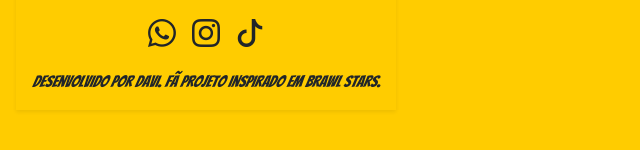
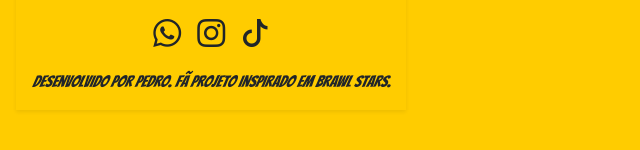
Before and after one commit to Pedro-vinicios/3-bimestre, a plain HTML site: page index.html in a window 1280 px wide. Shown: the part 2867-3017 px from the top of the page, 66-706 px from the left. Drawn offline with nearby package versions, Linux system fonts and the light colour scheme.

Commit message:
Update index.html

```diff
--- a/index.html
+++ b/index.html
@@ -150,7 +150,7 @@
       <a href="#" aria-label="Instagram" class="text-dark"><i class="bi bi-instagram"></i></a>
       <a href="#" aria-label="TikTok" class="text-dark"><i class="bi bi-tiktok"></i></a>
     </div>
-    <p class="mt-3 mb-0">Desenvolvido por Davi. Fã projeto inspirado em Brawl Stars.</p>
+    <p class="mt-3 mb-0">Desenvolvido por Pedro. Fã projeto inspirado em Brawl Stars.</p>
   </footer>
 
   <script src="https://cdnjs.cloudflare.com/ajax/libs/scrollReveal.js/4.0.9/scrollreveal.min.js"></script>
```
